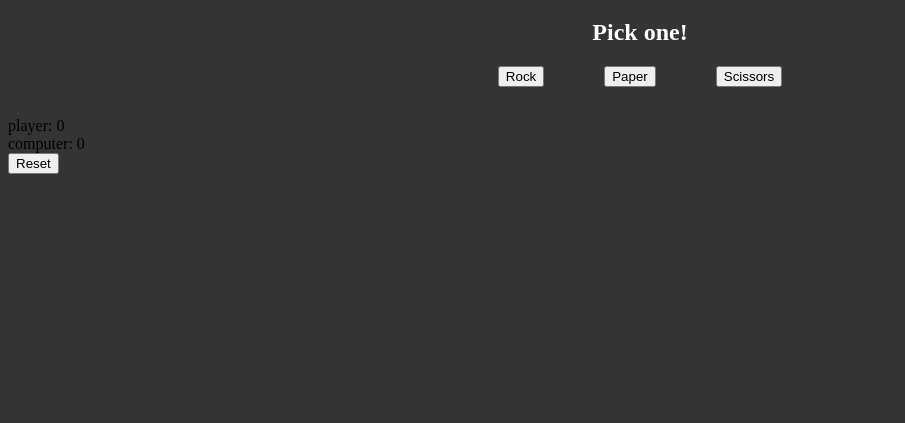
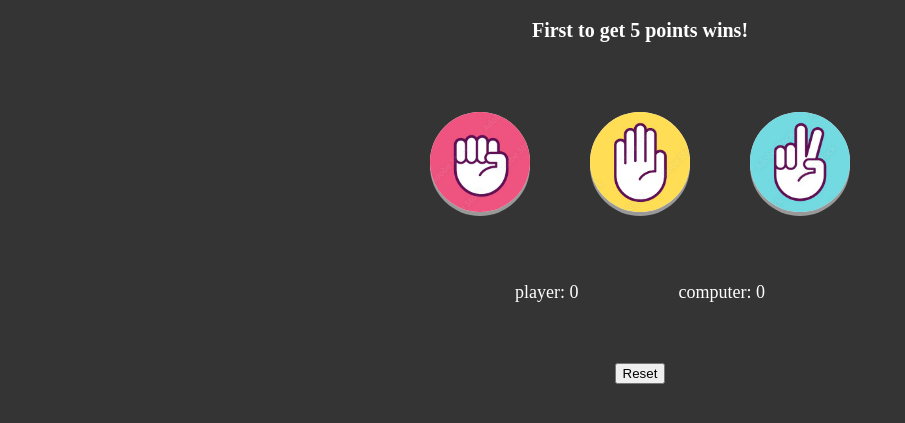
Before and after one commit to Krybouit/rock-paper-scissors, a plain HTML site: page index.html in a window 1280 px wide. Shown: the part 61-484 px from the top of the page, without its empty margins (0-905 px from the left). Drawn offline with Linux system fonts and the light colour scheme.

Commit message:
UI change
adds images to the rock paper scissors buttons.

```diff
--- a/index.html
+++ b/index.html
@@ -10,20 +10,27 @@
 </head>
 <body>
     <h1>Rock Paper Scissors</h1>
-    <h2>Pick one!</h2>
-    <div class="buttons">
-        <button id="rockBtn">Rock</button>
-        <button id="paperBtn">Paper</button>
-        <button id="scissorsBtn">Scissors</button>
-    </div>
+    <h2>First to get 5 points wins!</h2>
     <div id="gameWinner"></div>
     <div id="roundResult"></div>
+    <div class="buttons">
+        <button id="rockBtn">
+            <img src="images/rock.jpg">
+        </button>
+        <button id="paperBtn">
+            <img src="images/paper.jpg">
+        </button>
+        <button id="scissorsBtn">
+            <img src="images/scissors.jpg">
+        </button>
+    </div>
     <div class="score-container">
         <div id="playerScore" data-score="0">player: 0</div>
         <div id="computerScore" data-score="0">computer: 0</div>
     </div>
-    <button id="reset">Reset</button>
-
+    <div id="reset">
+        <button>Reset</button>
+    </div>
     <script src="script.js"></script>
 </body>
 </html>
--- a/script.js
+++ b/script.js
@@ -79,11 +79,11 @@ function playRound(playerSelection, computerSelection) {
 
 function scoreMessage(roundWinner, playerSelection, computerSelection) {
   if (roundWinner === "player") {
-    roundResult.textContent = "You Win! " + (playerSelection) + " beats " + (computerSelection);
+    roundResult.innerHTML = "You Win!" + "<br>" + (playerSelection) + " beats " + (computerSelection);
   } else if (roundWinner === "computer") {
-    roundResult.textContent = "You Lose! " + (computerSelection) + " beats " + (playerSelection);
+    roundResult.innerHTML = "You Lose! " + "<br>" + (computerSelection) + " beats " + (playerSelection);
   } else if (roundWinner === "tie") {
-    roundResult.textContent = "Its a Tie! " + (computerSelection) + " and " + (playerSelection);
+    roundResult.innerHTML = "Its a Tie!" + "<br>" + (computerSelection) + " and " + (playerSelection);
   }
 }
 
@@ -94,7 +94,7 @@ function game() {
       document.getElementById("paperBtn").disabled = true;
       document.getElementById("scissorsBtn").disabled = true;
     } else if (computerScore.dataset.score === "5") {
-      gameWinner.textContent = "you lost the game!";
+      gameWinner.textContent = "You lost the game!";
       document.getElementById("rockBtn").disabled = true;
       document.getElementById("paperBtn").disabled = true;
       document.getElementById("scissorsBtn").disabled = true;
@@ -108,6 +108,8 @@ reset.addEventListener("click", function() {
   computerScore.textContent = "computer: " + computerScore.dataset.score;
   pScore = 0;
   cScore = 0;
+  roundResult.textContent = ""
+  gameWinner.textContent = ""
   document.getElementById("rockBtn").disabled = false;
   document.getElementById("paperBtn").disabled = false;
   document.getElementById("scissorsBtn").disabled = false;
--- a/style.css
+++ b/style.css
@@ -10,18 +10,70 @@ h1 {
 h2 {
     color: white;
     text-align: center;
+    font-size: 20px;
 
 }
 .buttons {
     display: flex;
     justify-content: center;
     gap: 60px;
+    margin-top: 70px;
 
+}
+
+#rockBtn, #paperBtn, #scissorsBtn {
+    border-radius: 50%;
+    overflow: hidden;
+    width: 100px;
+    height: 100px;
+    display: flex;
+    align-items: center;
+    justify-content: center;
+    cursor: pointer;
+    border: none;
+    box-shadow: 0 4px #999;
+}
+
+#rockBtn:active, #paperBtn:active, #scissorsBtn:active {
+  box-shadow: 0 5px #666;
+  transform: translateY(4px);
+}
+
+img {
+    width: 110px;
+    height: 110px;
+}
+
+
+#gameWinner {
+    text-align: center;
+    color: white;
+    font-size: 50px;
 }
 
 #roundResult {
     text-align: center;
     color: white;
     font-family: 'Gill Sans', 'Gill Sans MT', Calibri, 'Trebuchet MS', sans-serif;
-    padding-top: 30px;
+    margin-top: 30px;
+    font-size: 25px;
 }
+
+.score-container {
+    display: flex;
+    justify-content: center;
+    color: white;
+    gap: 100px;
+    margin-top: 50px;
+    padding-top: 20px;
+    padding-bottom: 20px;
+    font-size: 18px;
+}
+
+
+
+#reset {
+    text-align: center;
+    margin-top: 40px;
+
+}
```
Also changed, not shown: images/paper.jpg (added), images/rock.jpg (added), images/scissors.jpg (added).
